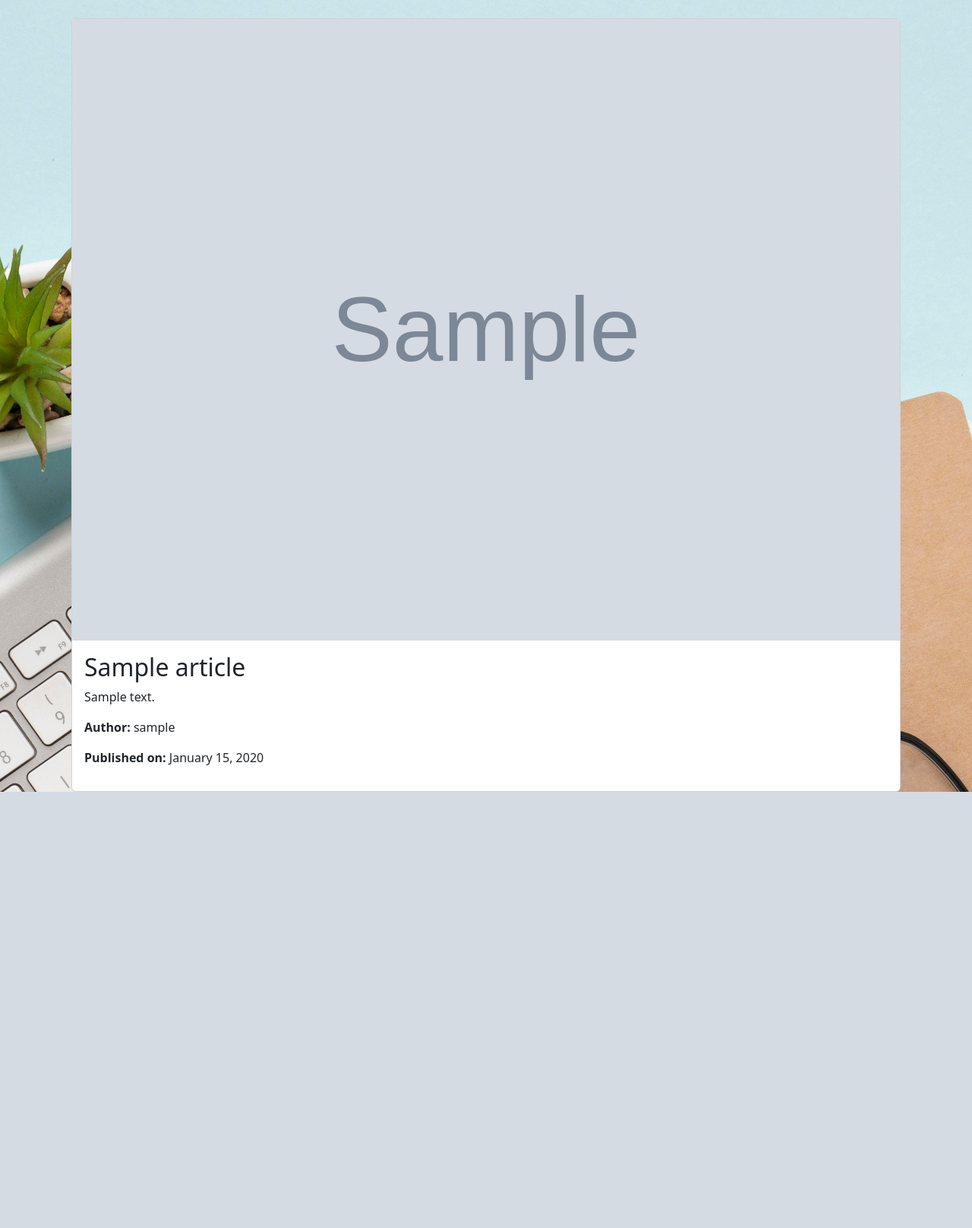
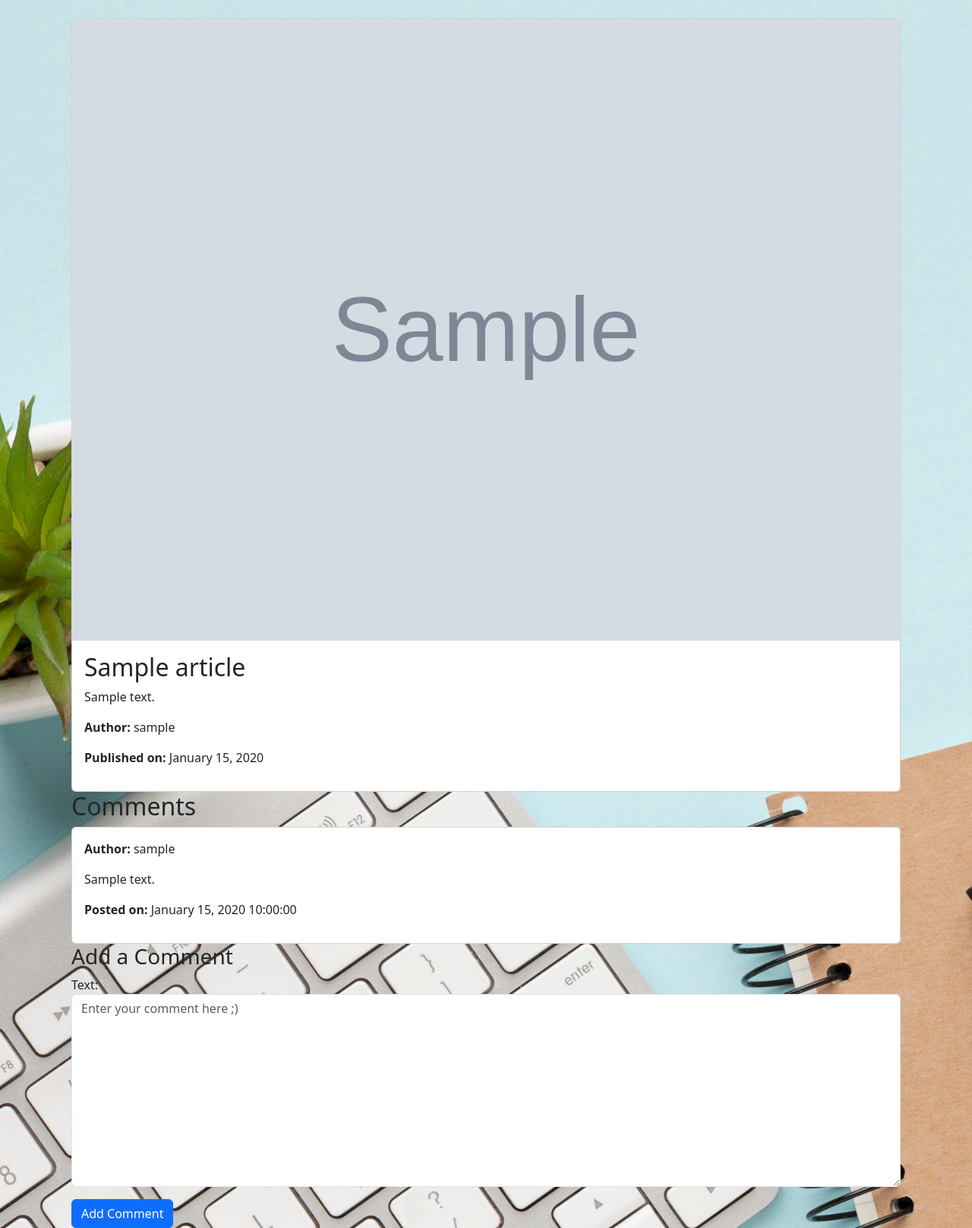
Before and after one commit to PatriceAlan/Blogr, a Django app: page /article/1/ in a window 1280 px wide. Shown: the part 56-1672 px from the top of the page at 76% size. Before the commit the page ends 1098 px from the top, so only its background shows below. Run offline with Django 4.2, Linux system fonts and the light colour scheme; a user stored in the database is signed in; tables that the repository leaves empty hold one stand-in row (values such as "Sample post"); grey boxes marked "Sample" are stand-in pictures.

Commit message:
Comments added on articles

```diff
--- a/blog/website/forms.py
+++ b/blog/website/forms.py
@@ -1,7 +1,7 @@
 from django.contrib.auth.forms import UserCreationForm
 from django.contrib.auth.models import User
 from django import forms
-from .models import Article
+from .models import Article, Comment
 
 class SignUpForm(UserCreationForm):
     email = forms.EmailField(required=True, widget=forms.TextInput(attrs={'class':'form-control', 'placeholder':'Email Address'}))
@@ -47,3 +47,10 @@ class AddArticleForm(forms.ModelForm):
          required=False,
         widget=forms.ClearableFileInput(attrs={'class': 'form-control'})
     )
+
+class CommentForm(forms.ModelForm):
+    text = forms.CharField(widget=forms.Textarea(attrs={'class': 'form-control', 'placeholder': 'Enter your comment here ;)'}))
+
+    class Meta:
+        model = Comment
+        fields = ['text']
--- a/blog/website/templates/article.html
+++ b/blog/website/templates/article.html
@@ -3,15 +3,32 @@
 {% block content %}
 <div class="container">
     <div class="card">
-        {% if article_detail.image %}
-        <img src="{{ article_detail.image.url }}" class="card-img-top" alt="{{ article_detail.title }}">
+        {% if article.image %}
+        <img src="{{ article.image.url }}" class="card-img-top" alt="{{ article.title }}">
         {% endif %}
         <div class="card-body">
-            <h2 class="card-title">{{ article_detail.title }}</h2>
-            <p class="card-text">{{ article_detail.content }}</p>
-            <p><strong>Author: </strong>{{ article_detail.author.username }}</p>
-            <p><strong>Published on: </strong>{{ article_detail.created_at|date:"F d, Y" }}</p>
+            <h2 class="card-title">{{ article.title }}</h2>
+            <p class="card-text">{{ article.content }}</p>
+            <p><strong>Author: </strong>{{ article.author.username }}</p>
+            <p><strong>Published on: </strong>{{ article.created_at|date:"F d, Y" }}</p>
         </div>
     </div>
+    <h2>Comments</h2>
+    {% for comment in comments %}
+        <div class="card">
+            <div class="card-body">
+                <p><strong>Author: </strong>{{ comment.author.username }}</p>
+                <p>{{ comment.text }}</p>
+                <p><strong>Posted on: </strong>{{ comment.created_at|date:"F d, Y H:i:s" }}</p>
+            </div>
+        </div>
+    {% endfor %}
+
+    <h3>Add a Comment</h3>
+    <form method="post">
+        {% csrf_token %}
+        {{ comment_form.as_p }}
+        <button type="submit" class="btn btn-primary">Add Comment</button>
+    </form>
 </div>
 {% endblock %}
--- a/blog/website/views.py
+++ b/blog/website/views.py
@@ -1,8 +1,8 @@
-from django.shortcuts import render, redirect
+from django.shortcuts import render, redirect, get_object_or_404
 from django.contrib.auth  import authenticate, login, logout
 from django.contrib import messages
-from .forms import SignUpForm, AddArticleForm
-from .models import Article
+from .forms import SignUpForm, AddArticleForm, CommentForm
+from .models import Article, Comment
 
 # Create your views here.
 
@@ -60,8 +60,20 @@ def add_article(request):
 
 def article_detail(request, pk):
     if request.user.is_authenticated:
-        article_detail = Article.objects.get(id=pk)
-        return render(request, 'article.html', {'article_detail': article_detail})
+        article = get_object_or_404(Article, id=pk)
+        comments = Comment.objects.filter(article=article)
+        comment_form = CommentForm()
+
+        if request.method == 'POST':
+            comment_form = CommentForm(request.POST)
+            if comment_form.is_valid():
+                new_comment = comment_form.save(commit=False)
+                new_comment.article = article
+                new_comment.author = request.user
+                new_comment.save()
+                comment_form = CommentForm()  # Clear the form
+
+        return render(request, 'article.html', {'article': article, 'comments': comments, 'comment_form': comment_form})
     else:
         messages.error(request, "You must be logged in to view that page...")
         return redirect('home')
```
